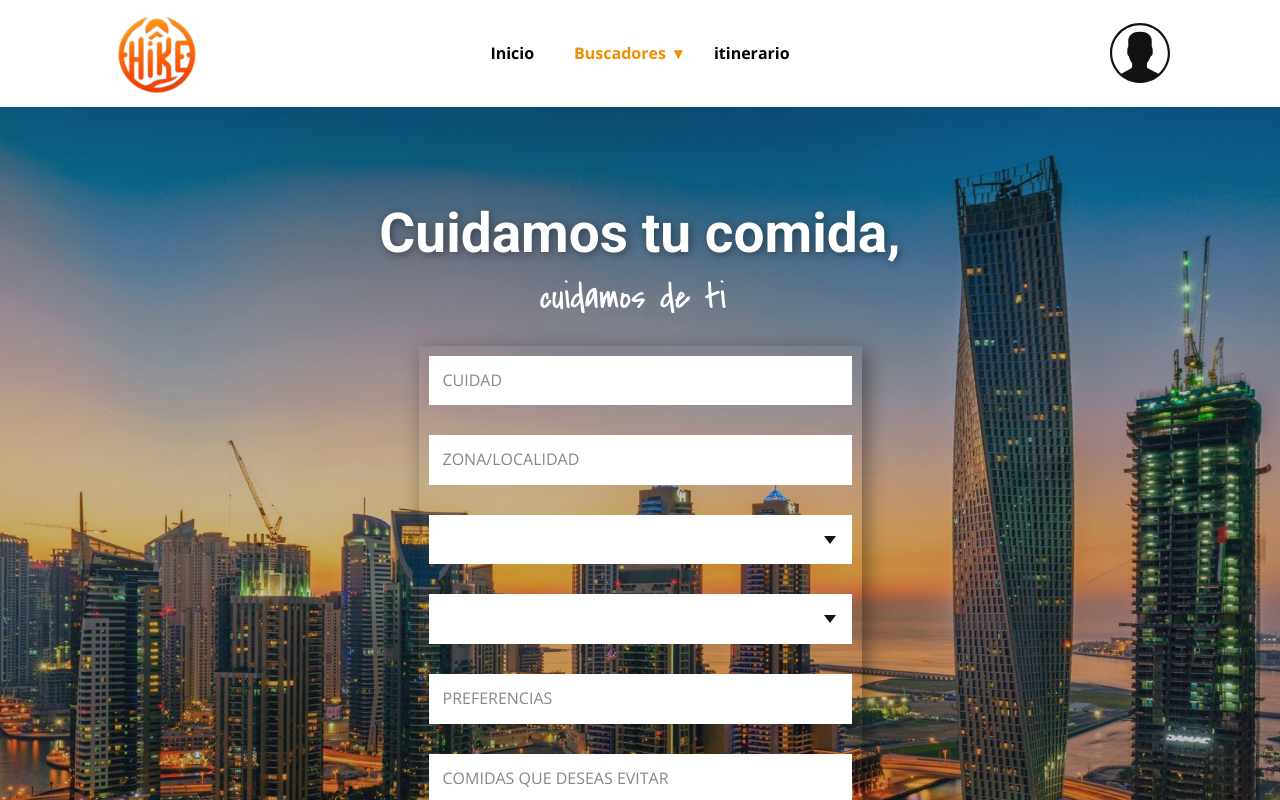
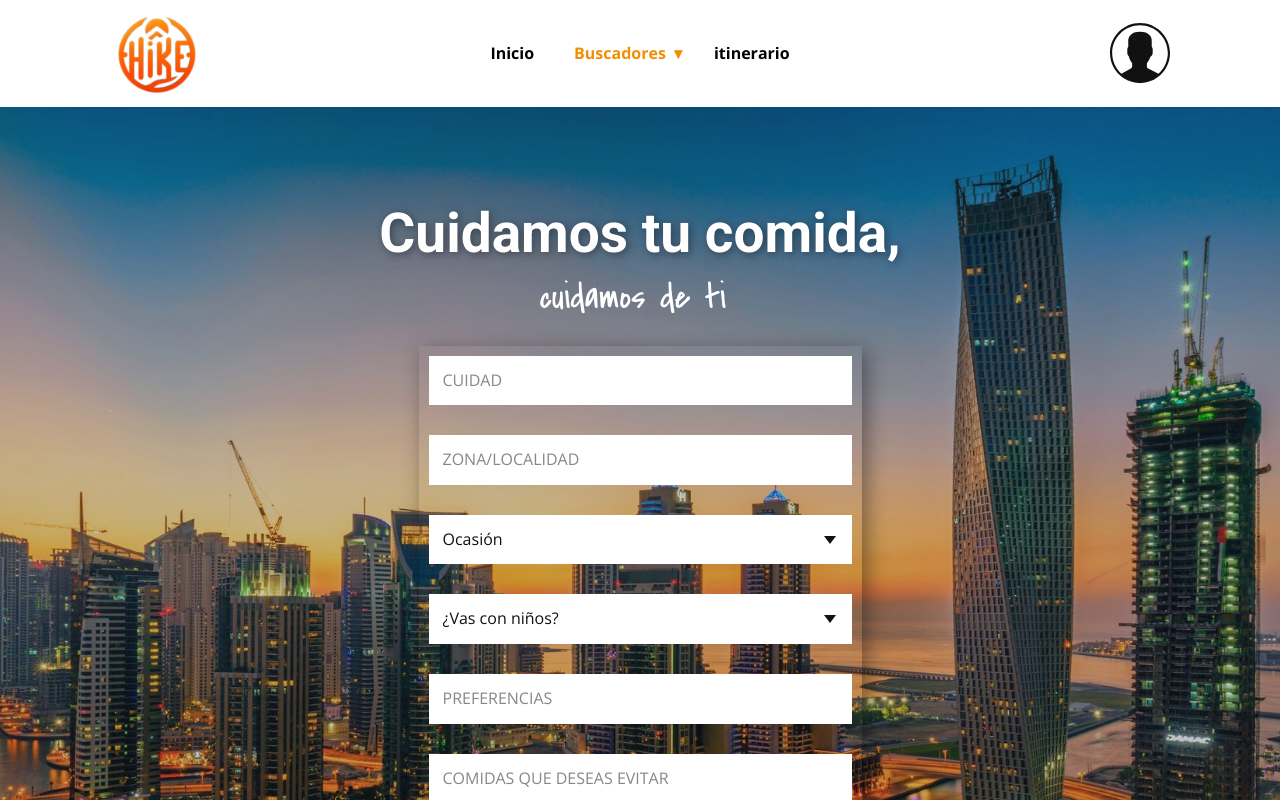
Before and after one commit to ruoyan-zhg/TFG_FRONTEND, an Angular app: page /formulario-restaurantes in a window 1280 px wide. Shown: the top 800 px of the page. Built offline with nearby package versions, Linux system fonts and the light colour scheme.

Commit message:
Arreglo de comboboxs

```diff
--- a/src/app/views/Formulario-actividades/formulario-actividades.component.html
+++ b/src/app/views/Formulario-actividades/formulario-actividades.component.html
@@ -18,8 +18,10 @@
           <label for="select-09e3" class="u-form-control-hidden u-label u-text-white u-label-3"></label>
           <div class="u-form-select-wrapper">
             <select [(ngModel)]="ninosActividades" id="select-09e3" name="select" class="u-border-2 u-border-white u-input u-input-rectangle u-text-body-color u-input-3">
+              <option value="" disabled selected>¿Vas con niños?</option>
+              <option value="No viajo con niños" data-calc="No viajo con niños">No viajo con niños</option>
               <option value="Viajo con niños" data-calc="Viajo con niños" selected="selected">Viajo con niños</option>
-              <option value="No viajo con niños" data-calc="No viajo con niños">No viajo con niños</option>
+
             </select>
             <svg class="u-caret u-caret-svg u-text-body-color" version="1.1" id="Layer_1" xmlns="http://www.w3.org/2000/svg" xmlns:xlink="http://www.w3.org/1999/xlink" x="0px" y="0px" width="16px" height="16px" viewBox="0 0 16 16" style="fill:currentColor;" xml:space="preserve"><polygon class="st0" points="8,12 2,4 14,4 "></polygon></svg>
           </div>
--- a/src/app/views/Formulario-itinerario/formulario-itinerario.component.html
+++ b/src/app/views/Formulario-itinerario/formulario-itinerario.component.html
@@ -19,8 +19,9 @@
               <label for="select-09e3" class="u-form-control-hidden u-label u-text-white u-label-3"></label>
               <div class="u-form-select-wrapper">
                 <select [(ngModel)]="ninosItinerario" id="select-09e3" name="select" class="u-border-2 u-border-white u-input u-input-rectangle u-text-body-color u-input-3">
+                  <option value="" disabled selected>¿Vas con niños?</option>
+                  <option value="No" data-calc="No">No viajo con niños</option>
                   <option value="Si" data-calc="Si" selected="selected">Viajo con niños</option>
-                  <option value="No" data-calc="No">No viajo con niños</option>
                 </select>
                 <svg class="u-caret u-caret-svg u-text-body-color" version="1.1" id="Layer_1" xmlns="http://www.w3.org/2000/svg" xmlns:xlink="http://www.w3.org/1999/xlink" x="0px" y="0px" width="16px" height="16px" viewBox="0 0 16 16" style="fill:currentColor;" xml:space="preserve"><polygon class="st0" points="8,12 2,4 14,4 "></polygon></svg>
               </div>
--- a/src/app/views/Formulario-restaurantes/formulario-restaurantes.component.html
+++ b/src/app/views/Formulario-restaurantes/formulario-restaurantes.component.html
@@ -17,10 +17,11 @@
           <label for="select-778a" class="u-form-control-hidden u-label u-text-white u-label-3"></label>
           <div class="u-form-select-wrapper">
             <select [(ngModel)]="ocasionRestaurantes" id="select-778a" name="selectOcasion" class="u-border-2 u-border-white u-input u-input-rectangle u-text-body-color u-input-3">
+              <option value="" disabled selected>Ocasión</option>
               <option value="Desayuno" data-calc="Desayuno">Desayuno</option>
               <option value="Almuerzo" data-calc="Almuerzo">Almuerzo</option>
               <option value="Merienda" data-calc="Merienda">Merienda</option>
-                  <option data-calc="Cena" value="Cena" selected="selected">Cena</option>
+              <option data-calc="Cena" value="Cena">Cena</option>
             </select>
             <svg class="u-caret u-caret-svg u-text-body-color" version="1.1" id="Layer_1" xmlns="http://www.w3.org/2000/svg" xmlns:xlink="http://www.w3.org/1999/xlink" x="0px" y="0px" width="16px" height="16px" viewBox="0 0 16 16" style="fill:currentColor;" xml:space="preserve"><polygon class="st0" points="8,12 2,4 14,4 "></polygon></svg>
           </div>
@@ -29,8 +30,9 @@
           <label for="select-d40c" class="u-form-control-hidden u-label u-text-white u-label-4"></label>
           <div class="u-form-select-wrapper">
             <select [(ngModel)]="ninosRestaurantes" id="select-d40c" name="select" class="u-border-2 u-border-white u-input u-input-rectangle u-text-body-color u-input-4">
-                  <option value="Si" data-calc="Si" selected="selected">¿Vas con niños?</option>
-                  <option value="No" data-calc="No">¿No voy con niños?</option>
+              <option value="" disabled selected>¿Vas con niños?</option>
+              <option value="Si" data-calc="Si">Sí</option>
+              <option value="No" data-calc="No">No</option>
             </select>
             <svg class="u-caret u-caret-svg u-text-body-color" version="1.1" id="Layer_1" xmlns="http://www.w3.org/2000/svg" xmlns:xlink="http://www.w3.org/1999/xlink" x="0px" y="0px" width="16px" height="16px" viewBox="0 0 16 16" style="fill:currentColor;" xml:space="preserve"><polygon class="st0" points="8,12 2,4 14,4 "></polygon></svg>
           </div>
@@ -62,8 +64,6 @@
   </div>
 </section>
 
-
-
 <footer class="u-align-center u-clearfix u-footer u-grey-80 u-footer" id="sec-04ba">
   <div class="u-clearfix u-sheet u-sheet-1">
       <p class="u-small-text u-text u-text-variant u-text-1">H I K E<br>Copyright © 2024 H I K E. <br>All rights reserved.
```
Lines whose indentation alone changed are shown as unchanged.
